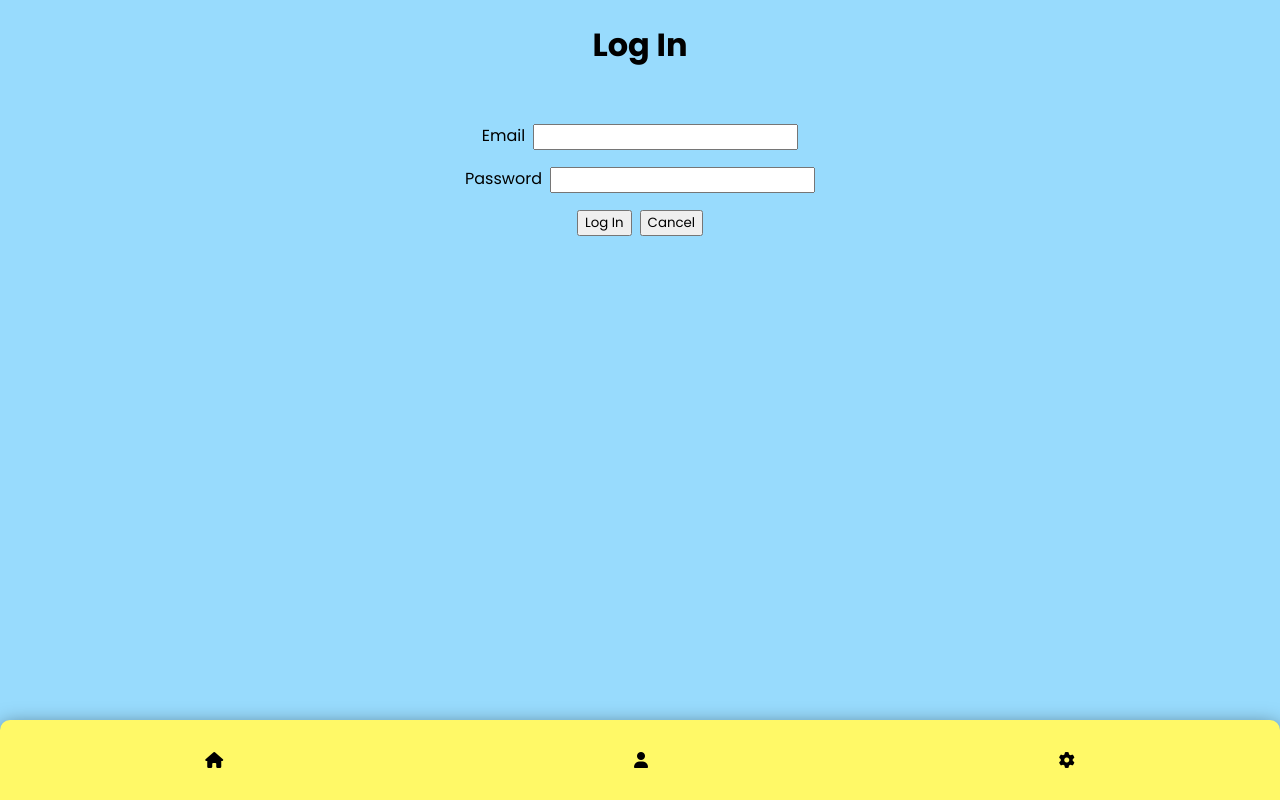
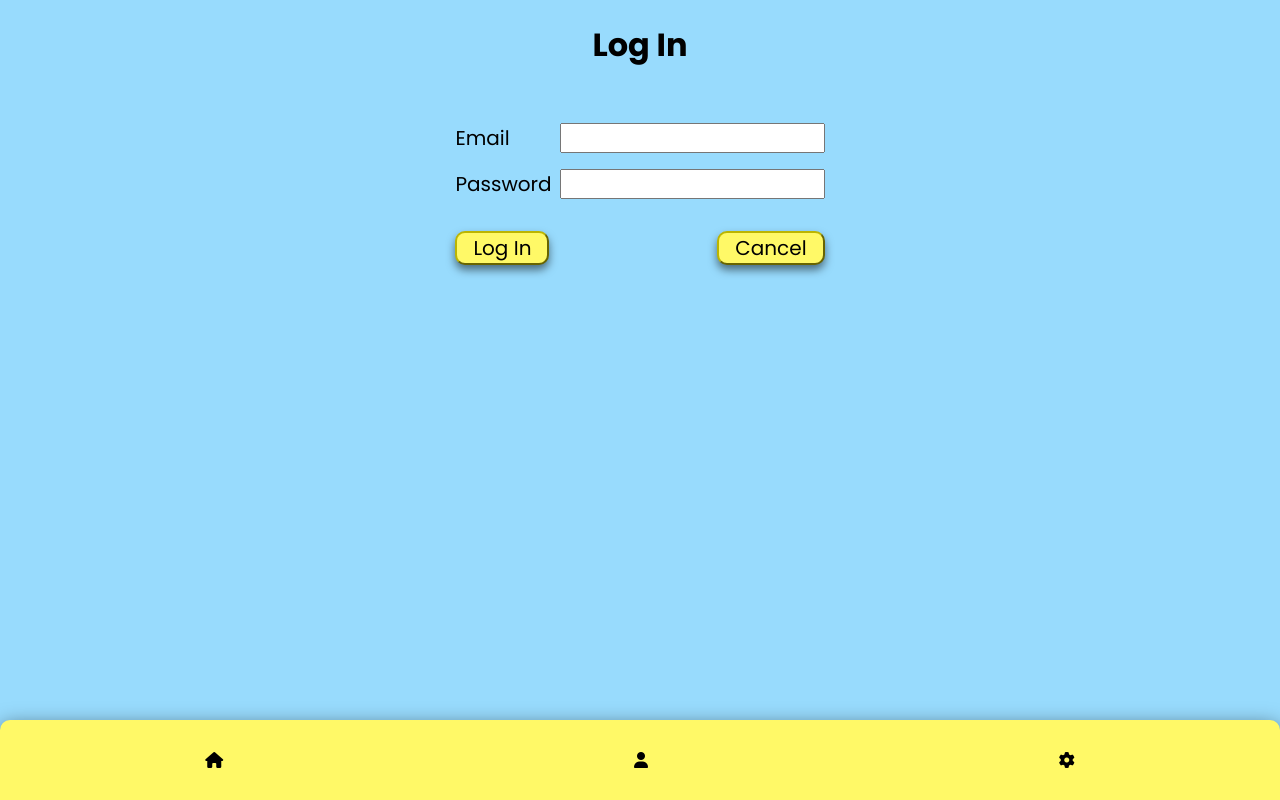
Before and after one commit to Cazier92/Money-Mania-Frontend, a React (Create React App) app: page /login in a window 1280 px wide. Built offline with nearby package versions, Linux system fonts and the light colour scheme; no server answers.

Commit message:
style login page

```diff
--- a/src/components/LoginForm/LoginForm.jsx
+++ b/src/components/LoginForm/LoginForm.jsx
@@ -32,6 +32,7 @@ const LoginForm = props => {
       onSubmit={handleSubmit}
       className={styles.container}
     >
+      <div className={styles.loginForm}>
       <div className={styles.inputContainer}>
         <label htmlFor="email" className={styles.label}>Email</label>
         <input
@@ -54,11 +55,13 @@ const LoginForm = props => {
           onChange={handleChange}
         />
       </div>
-      <div>
-        <button className={styles.button}>Log In</button>
+      <div className={styles.loginDiv}>
+        <button className={styles.loginBtn}>Log In</button>
         <Link to="/">
-          <button>Cancel</button>
+          <button className={styles.loginBtn}>Cancel</button>
         </Link>
+      </div>
+
       </div>
     </form>
   )
--- a/src/components/LoginForm/LoginForm.module.css
+++ b/src/components/LoginForm/LoginForm.module.css
@@ -13,4 +13,24 @@
 
 .inputContainer {
   margin-bottom: 1rem;
+  display: flex;
+  justify-content: space-between;
+  font-size: 2.5vmin;
 }
+
+
+
+.loginBtn {
+  margin-top: 2vmin;
+  padding: 0vmin 2vmin;
+  font-size: 2.5vmin;
+  border-radius: 10px;
+  border-color: #BCB500;
+  background-color: #FFF967;
+  box-shadow: rgba(0, 0, 0, 0.5) 0px 5px 8px;
+}
+
+.loginDiv {
+  display: flex;
+  justify-content: space-between;
+}
```
